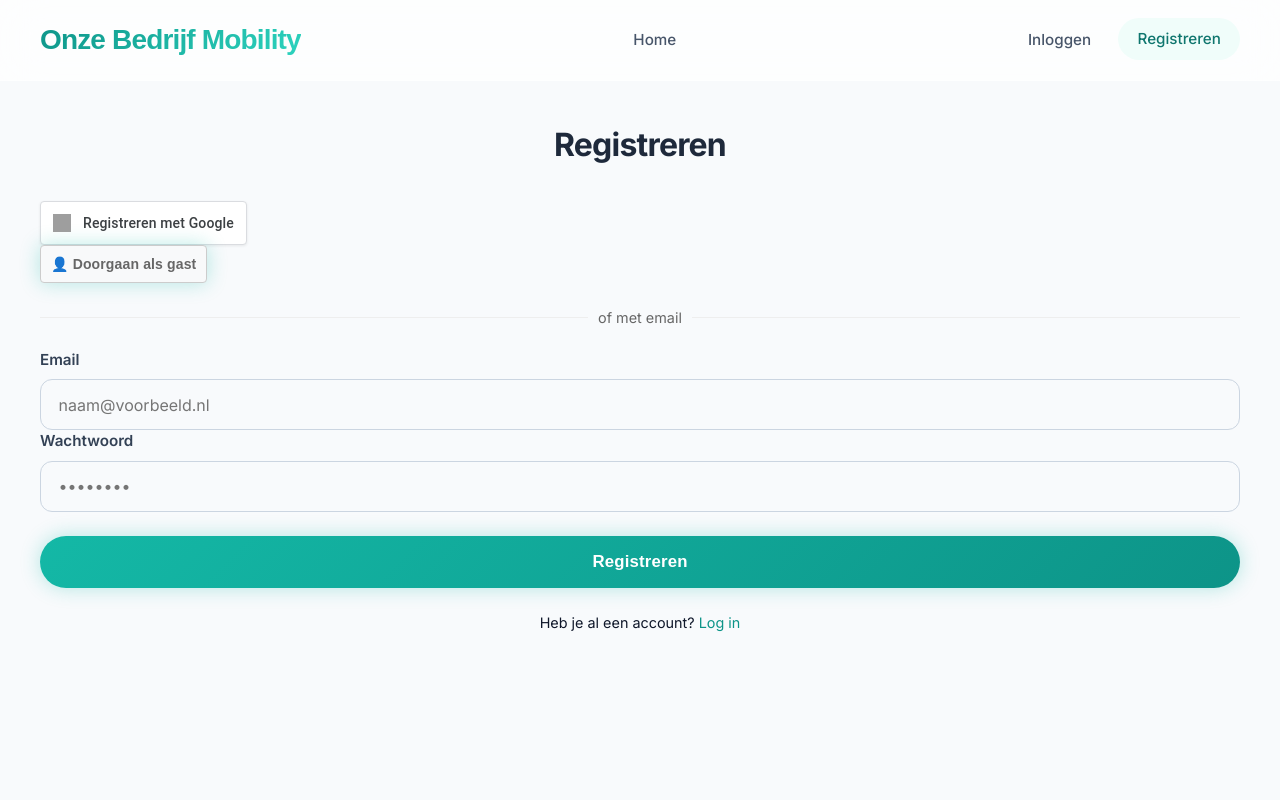
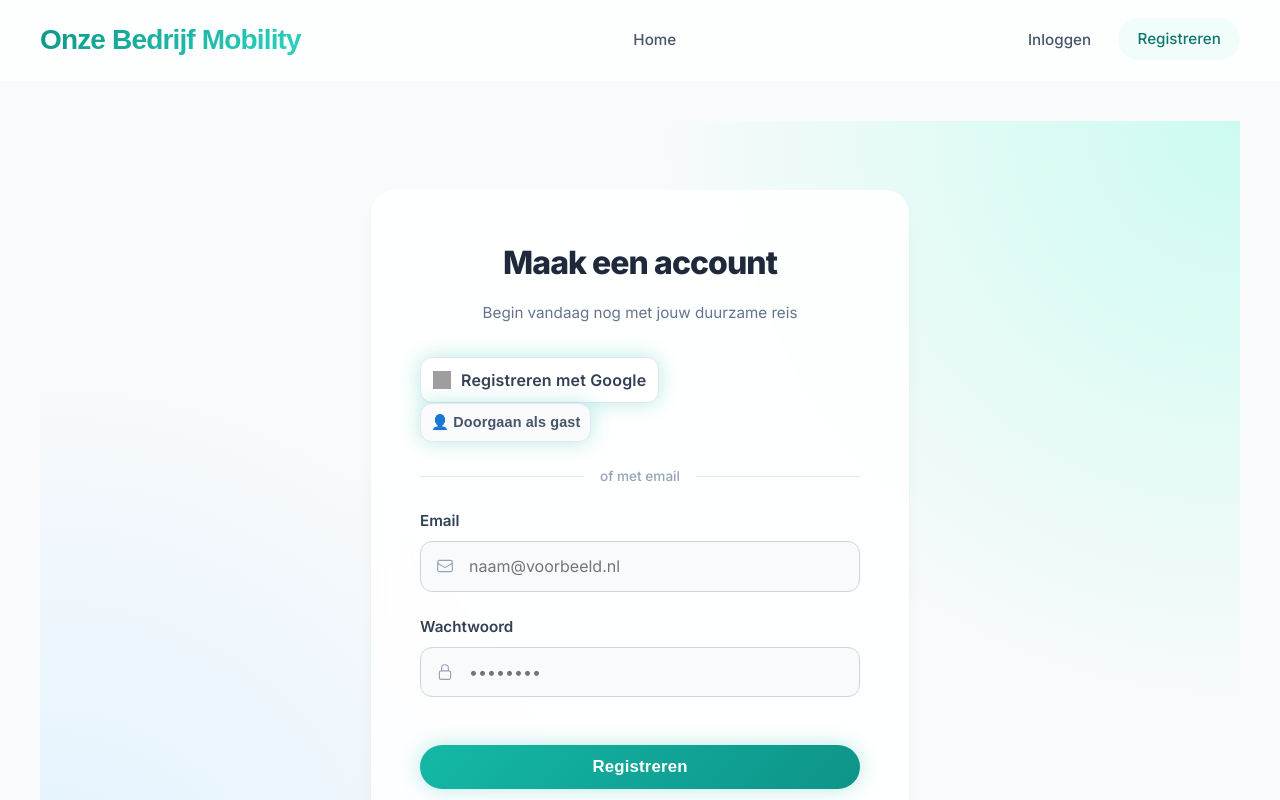
Before and after one commit to motasm20/tidal-mare, a React (Vite) app in the folder client/: page /tidal-mare/register in a window 1280 px wide. Shown: the top 800 px of the page. Built offline with nearby package versions, Linux system fonts and the light colour scheme; no server answers; grey boxes are pictures that could not be loaded.

Commit message:
fix: resolve login page imports and missing ui

```diff
--- a/client/src/index.css
+++ b/client/src/index.css
@@ -283,6 +283,30 @@ input:focus, select:focus, .form-input:focus {
   box-shadow: 0 0 0 4px var(--primary-100);
 }
 
+.input-group {
+    position: relative;
+    display: flex;
+    align-items: center;
+}
+
+.input-icon {
+    position: absolute;
+    left: 1rem;
+    color: var(--slate-400);
+    width: 1.125rem;
+    height: 1.125rem;
+    pointer-events: none;
+    transition: color 0.2s ease;
+}
+
+.input-group:focus-within .input-icon {
+    color: var(--primary-500);
+}
+
+.input-with-icon {
+    padding-left: 3rem !important;
+}
+
 /* Hero Section */
 .hero-section {
   text-align: center;
@@ -464,19 +488,105 @@ input:focus, select:focus, .form-input:focus {
 }
 
 /* Login/Register Specifics */
-.auth-container {
-  max-width: 420px;
-  margin: 40px auto;
+.auth-background {
+    background: radial-gradient(circle at top right, #ccfbf1, transparent 40%),
+                radial-gradient(circle at bottom left, #e0f2fe, transparent 40%),
+                var(--slate-50);
+    min-height: 100vh;
+    display: flex;
+    align-items: center;
+    justify-content: center;
+    padding: 1rem;
+}
+
+.auth-card {
+    background: rgba(255, 255, 255, 0.85);
+    backdrop-filter: blur(16px);
+    -webkit-backdrop-filter: blur(16px);
+    border: 1px solid rgba(255, 255, 255, 0.9);
+    border-radius: 24px;
+    padding: 3rem;
+    width: 100%;
+    max-width: 440px;
+    box-shadow:
+        0 4px 6px -1px rgba(0, 0, 0, 0.05),
+        0 20px 25px -5px rgba(0, 0, 0, 0.05),
+        0 0 0 1px rgba(255, 255, 255, 0.8) inset;
+    animation: scaleIn 0.4s cubic-bezier(0.16, 1, 0.3, 1);
 }
 
 .auth-title {
-  text-align: center;
-  margin-bottom: 2rem;
-  font-size: 2rem;
-  color: var(--slate-800);
+    text-align: center;
+    margin-bottom: 0.5rem;
+    font-size: 2rem;
+    font-weight: 800;
+    color: var(--slate-800);
+    letter-spacing: -0.03em;
+}
+
+.auth-subtitle {
+    text-align: center;
+    color: var(--slate-500);
+    margin-bottom: 2rem;
+    font-size: 0.95rem;
+}
+
+.divider {
+    display: flex;
+    align-items: center;
+    margin: 1.5rem 0;
+    color: var(--slate-400);
+    font-size: 0.85rem;
+    font-weight: 500;
+}
+
+.divider::before,
+.divider::after {
+    content: '';
+    flex: 1;
+    height: 1px;
+    background: var(--slate-200);
+}
+
+.divider span {
+    padding: 0 1rem;
+}
+
+.google-btn {
+    transition: all 0.2s ease !important;
+    border: 1px solid var(--slate-200) !important;
+    background: white !important;
+    color: var(--slate-700) !important;
+    font-family: var(--font-family) !important;
+    font-weight: 600 !important;
+}
+
+.google-btn:hover {
+    background: var(--slate-50) !important;
+    border-color: var(--slate-300) !important;
+    transform: translateY(-1px) !important;
+    box-shadow: var(--shadow-sm) !important;
+}
+
+.guest-btn {
+     transition: all 0.2s ease !important;
+     background: var(--slate-50) !important;
+     border: 1px solid var(--slate-200) !important;
+     color: var(--slate-600) !important;
+     font-weight: 600 !important;
+}
+
+.guest-btn:hover {
+    background: var(--slate-100) !important;
+    color: var(--slate-800) !important;
+    border-color: var(--slate-300) !important;
 }
 
 /* Animations */
+@keyframes scaleIn {
+    from { opacity: 0; transform: scale(0.95) translateY(10px); }
+    to { opacity: 1; transform: scale(1) translateY(0); }
+}
 @keyframes fadeIn {
   from { opacity: 0; transform: translateY(10px); }
   to { opacity: 1; transform: translateY(0); }
--- a/client/src/views/LoginPage.tsx
+++ b/client/src/views/LoginPage.tsx
@@ -1,13 +1,19 @@
 import React, { useState } from 'react';
 import { observer } from 'mobx-react-lite';
 import { authViewModel } from '../viewmodels';
-import { useNavigate } from 'react-router-dom';
+import { useNavigate, Link } from 'react-router-dom';
+// @ts-ignore
+import { EnvelopeIcon, LockClosedIcon } from '../components/Icons';
 
 const authVM = authViewModel;
 
 export const LoginPage: React.FC = observer(() => {
     const [email, setEmail] = useState('');
     const [password, setPassword] = useState('');
+    const [resetMode, setResetMode] = useState(false);
+    const [resetEmail, setResetEmail] = useState('');
+    const [resetMessage, setResetMessage] = useState<string | null>(null);
+
     const navigate = useNavigate();
 
     const handleLogin = async (e: React.FormEvent) => {
@@ -18,66 +24,163 @@ export const LoginPage: React.FC = observer(() => {
         }
     };
 
+    const handleGoogleLogin = async () => {
+        await authVM.loginWithGoogle();
+        if (authVM.isAuthenticated) navigate('/dashboard');
+    };
+
+    const handleGuestLogin = async () => {
+        await authVM.loginAnonymously();
+        if (authVM.isAuthenticated) navigate('/dashboard');
+    };
+
+    const handleResetPassword = async (e: React.FormEvent) => {
+        e.preventDefault();
+        try {
+            await authVM.resetPassword(resetEmail);
+            setResetMessage("Check je email voor instructies om je wachtwoord te resetten.");
+        } catch (e: any) {
+            // Error handled in VM
+        }
+    };
+
+    if (resetMode) {
         return (
-        <div className="auth-page">
+            <div className="auth-background">
                 <div className="auth-card">
-                <h2 className="auth-title">Inloggen</h2>
+                    <h2 className="auth-title">Wachtwoord Resetten</h2>
+                    <p className="auth-subtitle">Vul je email in om een reset link te ontvangen.</p>
+                    {authVM.error && <p className="error-message mb-4">{authVM.error}</p>}
+                    {resetMessage && <p className="success-message mb-4" style={{ color: 'green', background: '#e6fffa', padding: '10px', borderRadius: '4px' }}>{resetMessage}</p>}
+
+                    <form onSubmit={handleResetPassword}>
+                        <div className="form-group">
+                            <label className="form-label">Email</label>
+                            <div className="input-group">
+                                <EnvelopeIcon className="input-icon" />
+                                <input
+                                    type="email"
+                                    className="form-input input-with-icon"
+                                    placeholder="naam@voorbeeld.nl"
+                                    value={resetEmail}
+                                    onChange={e => setResetEmail(e.target.value)}
+                                    required
+                                />
+                            </div>
+                        </div>
+                        <button type="submit" className="btn-primary w-full mt-4" disabled={authVM.isLoading} style={{ width: '100%', padding: '12px' }}>
+                            {authVM.isLoading ? 'Verzenden...' : 'Reset Link Sturen'}
+                        </button>
+                    </form>
+                    <button onClick={() => setResetMode(false)} className="text-btn block mt-4 text-center w-full" style={{ background: 'none', border: 'none', color: '#666', cursor: 'pointer', marginTop: '1rem' }}>
+                        Terug naar Inloggen
+                    </button>
+                </div>
+            </div>
+        );
+    }
+
+    return (
+        <div className="auth-background">
+            <div className="auth-card">
+                <h2 className="auth-title">Welkom terug</h2>
+                <p className="auth-subtitle">Log in om verder te gaan met Tidal Mare</p>
+
                 {authVM.error && <p className="error-message mb-4">{authVM.error}</p>}
 
                 <button
-                    onClick={() => authVM.loginWithGoogle().then(() => { if (authVM.isAuthenticated) navigate('/dashboard') })}
-                    className="google-btn w-full mb-4"
+                    onClick={handleGoogleLogin}
+                    className="google-btn w-full mb-3"
                     style={{
                         display: 'flex',
                         alignItems: 'center',
                         justifyContent: 'center',
-                        gap: '10px',
-                        background: '#fff',
-                        color: '#333',
-                        border: '1px solid #ccc',
-                        padding: '10px',
+                        gap: '12px',
+                        background: '#ffffff',
+                        color: '#3c4043',
+                        border: '1px solid #dadce0',
+                        padding: '12px',
                         borderRadius: '4px',
                         cursor: 'pointer',
-                        fontWeight: 500
+                        fontWeight: 500,
+                        fontSize: '14px',
+                        fontFamily: 'Roboto, arial, sans-serif',
+                        boxShadow: '0 1px 3px rgba(0,0,0,0.08)',
+                        transition: 'background-color .2s box-shadow .2s'
                     }}
                 >
                     <img src="https://www.gstatic.com/firebasejs/ui/2.0.0/images/auth/google.svg" alt="Google" style={{ width: '18px', height: '18px' }} />
                     Inloggen met Google
                 </button>
 
+                <button
+                    onClick={handleGuestLogin}
+                    className="guest-btn w-full mb-4"
+                    style={{
+                        display: 'flex',
+                        alignItems: 'center',
+                        justifyContent: 'center',
+                        gap: '10px',
+                        background: '#f8f9fa',
+                        color: '#666',
+                        border: '1px solid #ccc',
+                        padding: '10px',
+                        borderRadius: '4px',
+                        cursor: 'pointer',
+                        fontSize: '14px'
+                    }}
+                >
+                    👤 Doorgaan als gast
+                </button>
+
                 <div className="divider" style={{ display: 'flex', alignItems: 'center', margin: '20px 0', color: '#666' }}>
                     <span style={{ flex: 1, height: '1px', background: '#eee' }}></span>
-                    <span style={{ padding: '0 10px', fontSize: '0.9rem' }}>of</span>
+                    <span style={{ padding: '0 10px', fontSize: '0.9rem' }}>of met email</span>
                     <span style={{ flex: 1, height: '1px', background: '#eee' }}></span>
                 </div>
 
                 <form onSubmit={handleLogin}>
-                    <div className="form-field">
+                    <div className="form-group">
                         <label className="form-label">Email</label>
+                        <div className="input-group">
+                            <EnvelopeIcon className="input-icon" />
                             <input
                                 type="email"
-                            className="form-input"
+                                className="form-input input-with-icon"
                                 placeholder="naam@voorbeeld.nl"
                                 value={email}
                                 onChange={e => setEmail(e.target.value)}
                                 required
                             />
                         </div>
-                    <div className="form-field">
+                    </div>
+                    <div className="form-group">
                         <label className="form-label">Wachtwoord</label>
+                        <div className="input-group">
+                            <LockClosedIcon className="input-icon" />
                             <input
                                 type="password"
-                            className="form-input"
+                                className="form-input input-with-icon"
                                 placeholder="••••••••"
                                 value={password}
                                 onChange={e => setPassword(e.target.value)}
                                 required
                             />
+                            <div style={{ textAlign: 'right', marginTop: '0.5rem', width: '100%' }}>
+                                <button type="button" onClick={() => setResetMode(true)} style={{ background: 'none', border: 'none', color: '#666', fontSize: '0.8rem', cursor: 'pointer', textDecoration: 'underline' }}>
+                                    Wachtwoord vergeten?
+                                </button>
                             </div>
-                    <button type="submit" className="btn-primary w-full mt-4" disabled={authVM.isLoading} style={{ width: '100%' }}>
+                        </div>
+                    </div>
+                    <button type="submit" className="btn-primary w-full mt-4" disabled={authVM.isLoading} style={{ width: '100%', padding: '12px' }}>
                         {authVM.isLoading ? 'Bezig met inloggen...' : 'Inloggen'}
                     </button>
                 </form>
+
+                <div className="mt-4 text-center" style={{ marginTop: '1.5rem', fontSize: '0.9rem', color: 'var(--slate-500)' }}>
+                    Nog geen account? <Link to="/register" style={{ fontWeight: 600 }}>Registreer hier</Link>
+                </div>
             </div>
         </div>
     );
--- a/client/src/views/RegisterPage.tsx
+++ b/client/src/views/RegisterPage.tsx
@@ -2,6 +2,7 @@ import React, { useState } from 'react';
 import { observer } from 'mobx-react-lite';
 import { authViewModel } from '../viewmodels';
 import { useNavigate, Link } from 'react-router-dom';
+import { EnvelopeIcon, LockClosedIcon } from '../components/Icons';
 
 const authVM = authViewModel;
 
@@ -19,9 +20,11 @@ export const RegisterPage: React.FC = observer(() => {
     };
 
     return (
-        <div className="auth-page">
+        <div className="auth-background">
             <div className="auth-card">
-                <h2 className="auth-title">Registreren</h2>
+                <h2 className="auth-title">Maak een account</h2>
+                <p className="auth-subtitle">Begin vandaag nog met jouw duurzame reis</p>
+
                 {authVM.error && <p className="error-message mb-4">{authVM.error}</p>}
 
                 <button
@@ -31,18 +34,11 @@ export const RegisterPage: React.FC = observer(() => {
                         display: 'flex',
                         alignItems: 'center',
                         justifyContent: 'center',
-                        gap: '12px',
-                        background: '#ffffff',
-                        color: '#3c4043',
-                        border: '1px solid #dadce0',
+                        gap: '10px',
                         padding: '12px',
-                        borderRadius: '4px',
+                        borderRadius: '12px',
                         cursor: 'pointer',
-                        fontWeight: 500,
-                        fontSize: '14px',
-                        fontFamily: 'Roboto, arial, sans-serif',
-                        boxShadow: '0 1px 3px rgba(0,0,0,0.08)',
-                        transition: 'background-color .2s box-shadow .2s'
+                        fontSize: '1rem'
                     }}
                 >
                     <img src="https://www.gstatic.com/firebasejs/ui/2.0.0/images/auth/google.svg" alt="Google" style={{ width: '18px', height: '18px' }} />
@@ -57,53 +53,54 @@ export const RegisterPage: React.FC = observer(() => {
                         alignItems: 'center',
                         justifyContent: 'center',
                         gap: '10px',
-                        background: '#f8f9fa',
-                        color: '#666',
-                        border: '1px solid #ccc',
                         padding: '10px',
-                        borderRadius: '4px',
+                        borderRadius: '12px',
                         cursor: 'pointer',
-                        fontSize: '14px'
+                        fontSize: '0.9rem'
                     }}
                 >
                     👤 Doorgaan als gast
                 </button>
 
-                <div className="divider" style={{ display: 'flex', alignItems: 'center', margin: '20px 0', color: '#666' }}>
-                    <span style={{ flex: 1, height: '1px', background: '#eee' }}></span>
-                    <span style={{ padding: '0 10px', fontSize: '0.9rem' }}>of met email</span>
-                    <span style={{ flex: 1, height: '1px', background: '#eee' }}></span>
+                <div className="divider">
+                    <span>of met email</span>
                 </div>
 
                 <form onSubmit={handleRegister}>
-                    <div className="form-field">
+                    <div className="form-group">
                         <label className="form-label">Email</label>
+                        <div className="input-group">
+                            <EnvelopeIcon className="input-icon" />
                             <input
                                 type="email"
-                            className="form-input"
+                                className="form-input input-with-icon"
                                 placeholder="naam@voorbeeld.nl"
                                 value={email}
                                 onChange={e => setEmail(e.target.value)}
                                 required
                             />
                         </div>
-                    <div className="form-field">
+                    </div>
+                    <div className="form-group">
                         <label className="form-label">Wachtwoord</label>
+                        <div className="input-group">
+                            <LockClosedIcon className="input-icon" />
                             <input
                                 type="password"
-                            className="form-input"
+                                className="form-input input-with-icon"
                                 placeholder="••••••••"
                                 value={password}
                                 onChange={e => setPassword(e.target.value)}
                                 required
                             />
                         </div>
-                    <button type="submit" className="btn-primary w-full mt-4" disabled={authVM.isLoading} style={{ width: '100%' }}>
+                    </div>
+                    <button type="submit" className="btn-primary w-full mt-4" disabled={authVM.isLoading} style={{ width: '100%', padding: '12px' }}>
                         {authVM.isLoading ? 'Bezig met registreren...' : 'Registreren'}
                     </button>
                 </form>
-                <div className="mt-4 text-center" style={{ marginTop: '1.5rem', fontSize: '0.9rem' }}>
-                    Heb je al een account? <Link to="/">Log in</Link>
+                <div className="mt-4 text-center" style={{ marginTop: '1.5rem', fontSize: '0.9rem', color: 'var(--slate-500)' }}>
+                    Heb je al een account? <Link to="/login" style={{ fontWeight: 600 }}>Log in</Link>
                 </div>
             </div>
         </div>
```
Also changed, not shown: client/src/viewmodels/AuthViewModel.ts (+23 -0 lines), 1 other file (tests, documents, lock files or other folders). Lines whose indentation alone changed are shown as unchanged.
